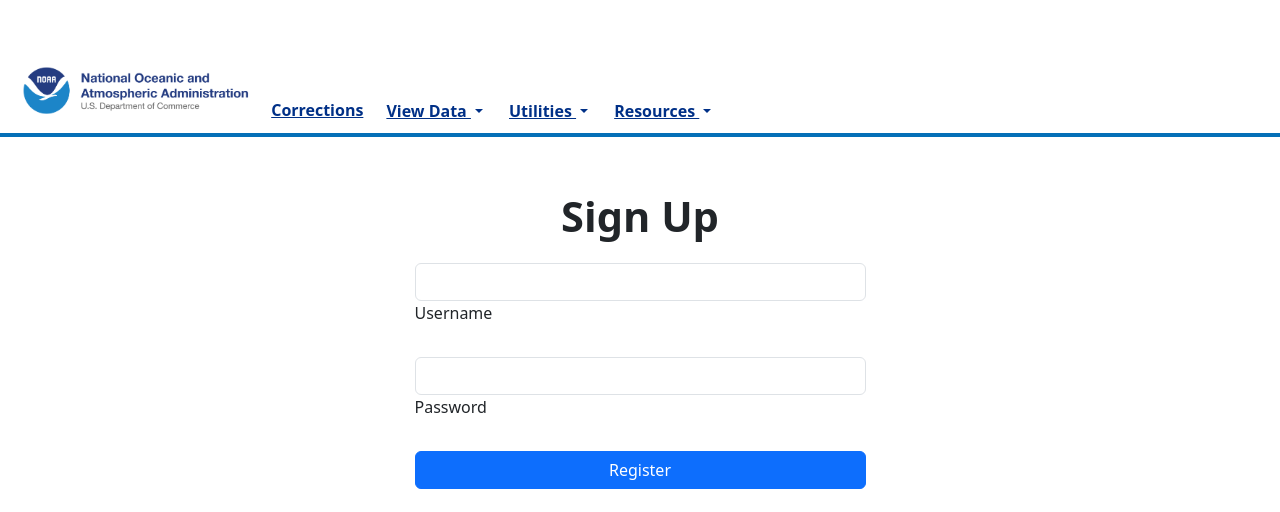
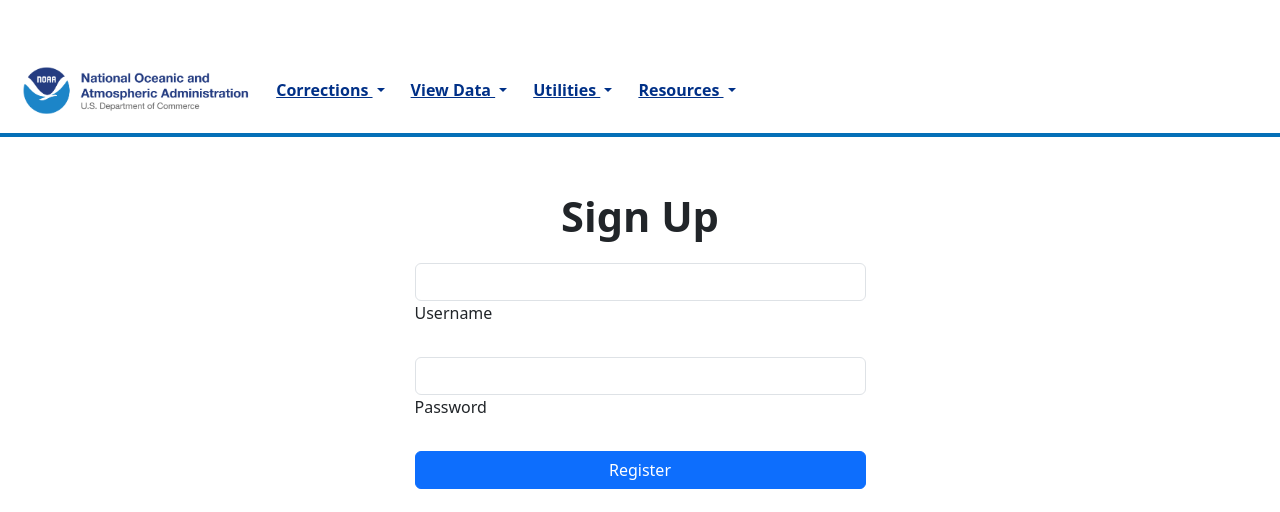
Before and after one commit to shardaedouglas/Weather, a Flask app: page /signup in a window 1280 px wide. Shown: the top 512 px of the page. Run offline with Flask 3, Linux system fonts and the light colour scheme; some libraries are stand-ins or nearby versions.

Commit message:
Fixed Dropdown Menu

```diff
--- a/app/static/css/style.css
+++ b/app/static/css/style.css
@@ -20,7 +20,6 @@ body {
 }
 #dropdownMenuButton{
     position: relative;
-    top: 22px;
     color: #003087;
     font-weight: bold;
     text-decoration: underline 1px #003087
--- a/app/templates/base.html
+++ b/app/templates/base.html
@@ -46,8 +46,22 @@
               <!--<div class="collapse navbar-collapse position-absolute top-50 start-50 translate-middle" id="navbarTogglerDemo02" > -->
                 <div class="collapse navbar-collapse" id="navbarTogglerDemo02" >
                 <ul class="navbar-nav mr-auto">
-                    <li class="nav-item active">
+                    <!-- <li class="nav-item active">
                         <a class="nav-link" id="nav-items" href="/">Corrections </a>
+                    </li> -->
+                    <li class="nav-item dropdown">
+                        <div class="dropdown">
+                            <button class="btn dropdown-toggle" type="button" id="dropdownMenuButton" data-toggle="dropdown" data-bs-toggle="dropdown" aria-haspopup="true" aria-expanded="false">
+                                Corrections
+                            </button>
+                            <div class="dropdown-menu" id="dropdown-menu" aria-labelledby="dropdownMenuButton">
+                                <a class="dropdown-item" href="{{ url_for('corrections.daily_corrections') }}">Daily Correction</a>
+                                <a class="dropdown-item" href="{{ url_for('corrections.monthly_corrections') }}">Monthly Correction</a>
+                                <a class="dropdown-item" href="{{ url_for('corrections.range_corrections') }}">Ranged Correction</a>
+                                <a class="dropdown-item" href="{{ url_for('corrections.hourly_corrections') }}">Hourly Correction</a>
+
+                            </div>
+                        </div>
                     </li>
                     <!-- <li class="nav-item active">
                         <a class="nav-link" id="nav-items" href="{{ url_for('ghcndata.view_ghcn_data') }}">View Data </a>
```
